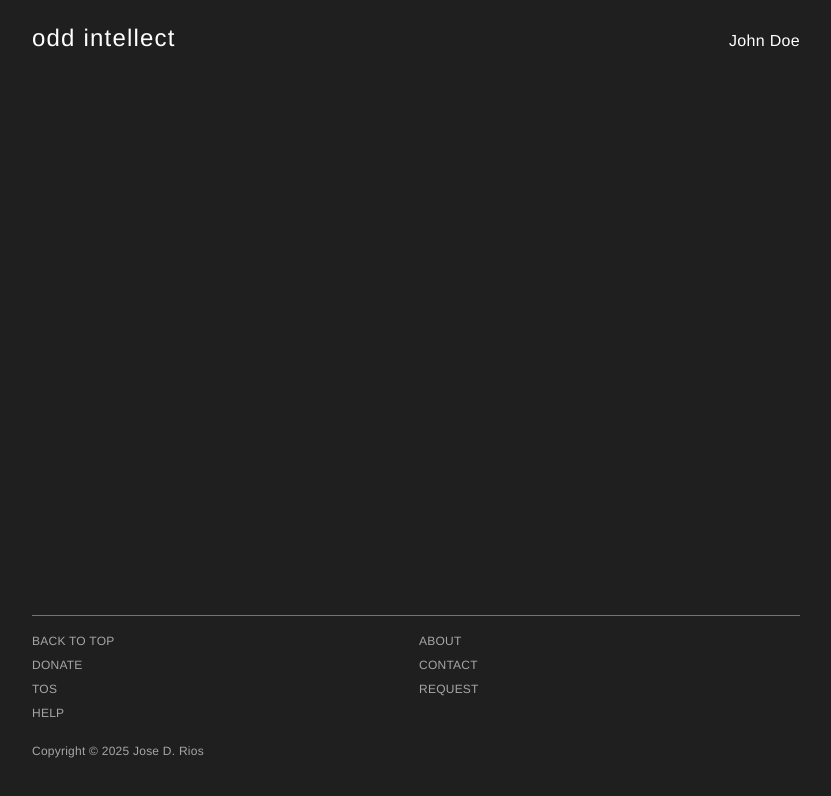
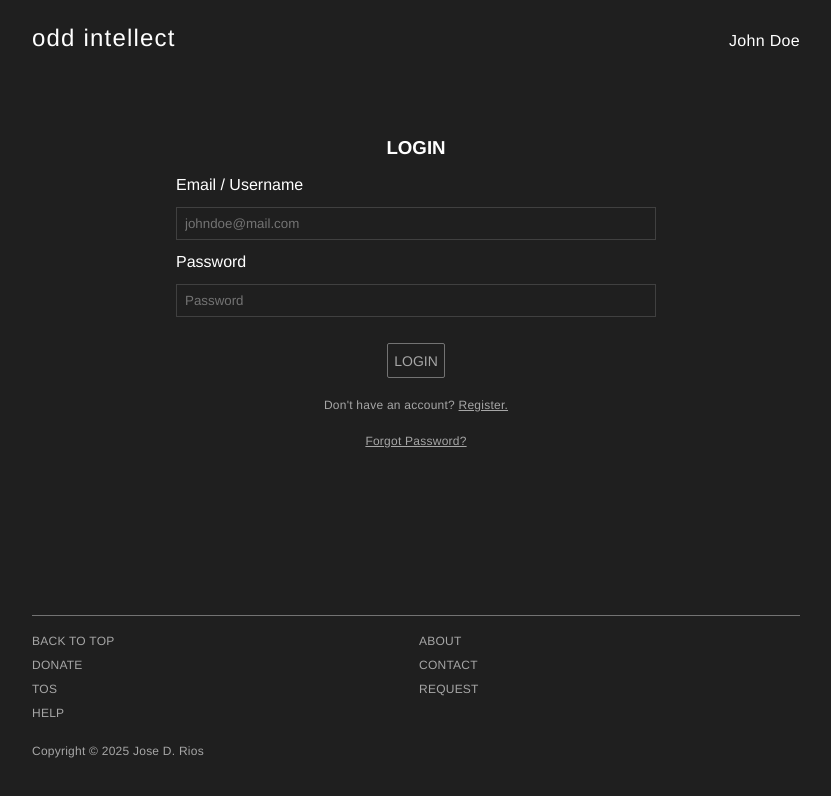
Before and after one commit to josedrios/odd-intellect, a React (Vite) app: page /authentication in a window 1280 px wide. Shown: the top 796 px of the page, without its empty margins (224-1055 px from the left). Built offline with nearby package versions, Linux system fonts and the light colour scheme.

Commit message:
Made authentication page, created and styled login form, created sign form (have not styled sign form yet)

```diff
--- a/src/app/App.tsx
+++ b/src/app/App.tsx
@@ -7,6 +7,7 @@ import AccountPage from './pages/account';
 import { Routes, Route } from 'react-router-dom';
 import DonatePage from './pages/donate';
 import AboutPage from './pages/about';
+import AuthenticationPage from './pages/authentication';
 
 function App() {
   return (
@@ -17,6 +18,7 @@ function App() {
           <Routes>
             <Route path="/" element={<HomePage />} />
             <Route path="/question" element={<QuestionPage />} />
+            <Route path="/authentication" element={<AuthenticationPage />} />
             <Route path="/about" element={<AboutPage />} />
             <Route path="/account" element={<AccountPage />} />
             <Route path="/contact" element={<ContactPage />} />
--- /dev/null
+++ b/src/app/pages/authentication.tsx
@@ -0,0 +1,11 @@
+import LoginForm from '@/components/forms/login-form';
+import SignForm from '@/components/forms/sign-form';
+
+export default function AuthenticationPage() {
+  return (
+    <div className="authentication-container">
+      <LoginForm />
+      {/* <SignForm /> */}
+    </div>
+  );
+}
--- a/src/comments/create-comment.tsx
+++ b/src/comments/create-comment.tsx
@@ -1,5 +1,4 @@
 import Icon from '@/components/icons';
-import TextPanel from '@/components/text-panel';
 import { ICON } from '@/util/icon-names';
 
 export default function CreateComment() {
@@ -8,6 +7,7 @@ export default function CreateComment() {
       <h2 className="comment-form__prompt">
         TELL ME ABOUT SOMEONE YOU DEEPLY LOVE.
       </h2>
+      <p className="comment-form__count">217/800</p>
       <textarea
         className="comment-form__textarea"
         placeholder="What's on your mind..."
--- /dev/null
+++ b/src/components/forms/login-form.tsx
@@ -0,0 +1,21 @@
+export default function LoginForm() {
+  return (
+    <form className="login-form">
+      <h3 className="login__title">LOGIN</h3>
+      <label>Email / Username</label>
+      <input placeholder="johndoe@mail.com" />
+      <label>Password</label>
+      <input placeholder="Password" />
+      <button className="login__submit btn--bordered">LOGIN</button>
+      <p className="login__register-notice">
+        Don't have an account?{' '}
+        <a className="login__link" href="">
+          Register.
+        </a>
+      </p>
+      <a className="login__link" href="">
+        Forgot Password?
+      </a>
+    </form>
+  );
+}
--- /dev/null
+++ b/src/components/forms/sign-form.tsx
@@ -0,0 +1,3 @@
+export default function SignForm() {
+  return <form>This is the sign form</form>;
+}
--- a/src/components/nav.tsx
+++ b/src/components/nav.tsx
@@ -6,7 +6,7 @@ export default function Nav() {
       <Link to="/">
         <h1 className="nav__header">odd intellect</h1>
       </Link>
-      <Link to="/account" className="nav__account">
+      <Link to="/authentication" className="nav__account">
         John Doe
       </Link>
     </nav>
--- a/src/styles/components/buttons.css
+++ b/src/styles/components/buttons.css
@@ -1,5 +1,6 @@
 button {
   padding: var(--spacing-2) var(--spacing-1_5);
+  padding-top: calc(var(--spacing-2) + var(--spacing-1px));
   border: none;
   border-radius: var(--radius-1);
   color: var(--color-foreground-subtle);
@@ -24,10 +25,14 @@ button {
   }
 }
 
-/*
-* Button variation to look like a word
-* but have button styling and button capabilities
-* */
+.btn--emphasis {
+  color: var(--color-foreground-default);
+
+  &:hover {
+    color: var(--color-foreground-default-hover);
+  }
+}
+
 .btn--minimal {
   padding: 0;
 
@@ -40,3 +45,9 @@ button {
 .btn--bordered {
   border: 1px solid var(--color-border-default);
 }
+
+.btn--disabled {
+}
+
+.btn--active {
+}
--- a/src/styles/components/comments.css
+++ b/src/styles/components/comments.css
@@ -70,6 +70,13 @@
   min-height: 100px;
 }
 
+.comment-form__count {
+  color: var(--color-foreground-subtle);
+  font-size: var(--font-size-xs);
+  font-weight: var(--font-weight-semibold);
+}
+
 .comment-form__submit {
   margin-left: auto;
+  color: var(--color-foreground-default);
 }
--- a/src/styles/components/inputs.css
+++ b/src/styles/components/inputs.css
@@ -15,3 +15,7 @@ input {
     border-color: var(--color-border-subtle-hover);
   }
 }
+
+textarea {
+  resize: vertical;
+}
--- a/src/styles/main.css
+++ b/src/styles/main.css
@@ -28,3 +28,4 @@
 /* pages */
 @import './pages/account.css';
 @import './pages/question.css';
+@import './pages/authentication.css';
--- /dev/null
+++ b/src/styles/pages/authentication.css
@@ -0,0 +1,33 @@
+.authentication-container {
+  min-height: 50vh;
+  max-width: var(--breakpoint-sm);
+  width: 100%;
+  margin: auto;
+  display: flex;
+  align-items: center;
+
+  form {
+    width: 100%;
+  }
+}
+
+.login__title {
+  margin: auto;
+}
+
+.login__submit {
+  margin: auto;
+  margin-top: var(--spacing-4);
+}
+
+.login__register-notice,
+.login__link {
+  margin: auto;
+  margin-top: var(--spacing-2);
+  font-size: var(--font-size-xs);
+  color: var(--color-foreground-subtle);
+}
+
+.login__link {
+  text-decoration: underline;
+}
```
